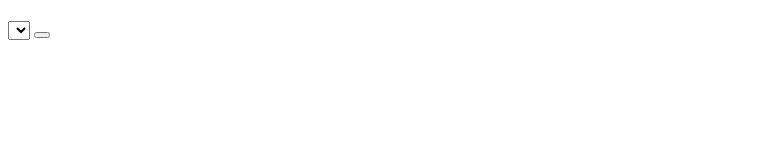
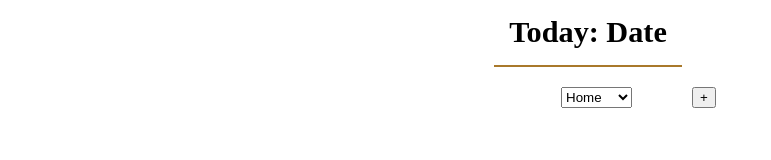
Before and after one commit to Danypooh/toDoList, a website built with webpack: page src/index.html in a window 1280 px wide. Shown: the whole page, without its empty margins (0-771 px from the left). Built offline with nearby package versions, Linux system fonts and the light colour scheme.

Commit message:
header layout

```diff
--- a/package.json
+++ b/package.json
@@ -21,6 +21,7 @@
     "prettier": "2.8.4",
     "style-loader": "^3.3.2",
     "webpack": "^5.76.1",
-    "webpack-cli": "^5.0.1"
+    "webpack-cli": "^5.0.1",
+    "webpack-dev-server": "^4.12.0"
   }
 }
--- a/src/index.html
+++ b/src/index.html
@@ -9,16 +9,18 @@
 <body>
   <div id="content">
     <header>
-        <h1 id="today-date"></h1>
-        <div id="menu"><span class="menu-icon"></span></div>
-        <select name="" id="">
-            <option value=""></option>
-            <option value=""></option>
-            <option value=""></option>
-            <option value=""></option>
-            <option value=""></option>
-        </select>
-        <button></button>
+        <div id="header">
+          <h1 id="today-date">Today: Date</h1>
+          <div id="menu"><span class="menu-icon"></span></div>
+          <select name="current-space" id="current-space">
+            <option value="Home">Home</option>
+            <option value="Today">Today</option>
+            <option value="Week">Week</option>
+            <option value="Projects">Projects</option>
+            <option value="Notes">Notes</option>
+          </select>
+        <button id="add-btn">+</button>
+        </div>
     </header>
   </div>
 </body>
--- a/src/index.js
+++ b/src/index.js
@@ -0,0 +1 @@
+import "./style.css";
--- /dev/null
+++ b/src/style.css
@@ -0,0 +1,77 @@
+/* General */
+html {
+  box-sizing: border-box;
+}
+
+/* @font-face {
+  font-family: 'bauer-bodoni';
+  src: url('./fonts/bauer-bodoni.otf') format('opentype');
+  font-weight: bold;
+  font-style: normal;
+} */
+
+*,
+*::before,
+*::after {
+  box-sizing: inherit;
+  margin: 0;
+  /* font-family: 'bauer-bodoni'; */
+}
+
+:root {
+  --main-color: #a9792b;;
+  --secondary-color: #68d6f7;
+  font-size: calc(0.625rem + 0.4vw);
+}
+
+#content {
+
+}
+
+/* Header */
+header {
+  display: flex;
+  justify-content: center;
+  align-content: center;
+}
+
+#header {
+  position: sticky;
+  top: 0;
+  display: grid;
+  grid-template-columns: 3fr 1fr 1fr;
+  column-gap: 40px;
+  row-gap: 20px;
+  width: 400px;
+  justify-self: center;
+}
+
+#today-date {
+  padding: 15px;
+  border-bottom: 2px solid var(--main-color);
+  grid-column: 1 / 3;
+  grid-row: 1;
+}
+
+#menu {
+  grid-column: 3 / 4;
+  grid-row: 1;
+}
+
+#current-space {
+  justify-self: end;
+  grid-column: 1 / 2;
+  grid-row: 2;
+}
+
+#add-btn {
+  grid-column: 2 / 3;
+  grid-row: 2;
+}
+
+#today-date,
+#menu,
+#add-btn {
+  align-self: center;
+  justify-self: center;
+}
```
Also changed, not shown: dist/index.html, dist/main.js, dist/runtime.js, 1 other file.
